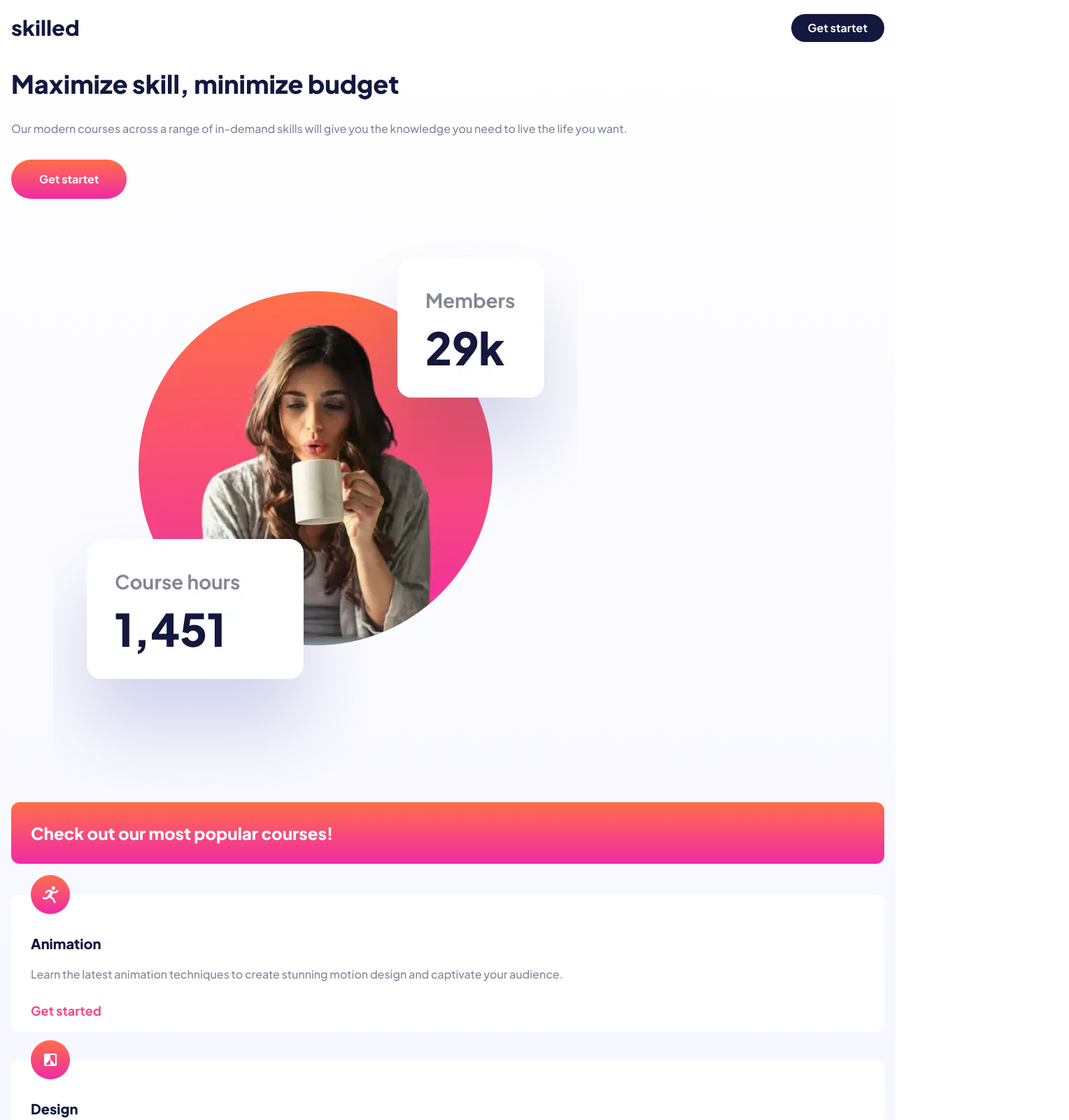
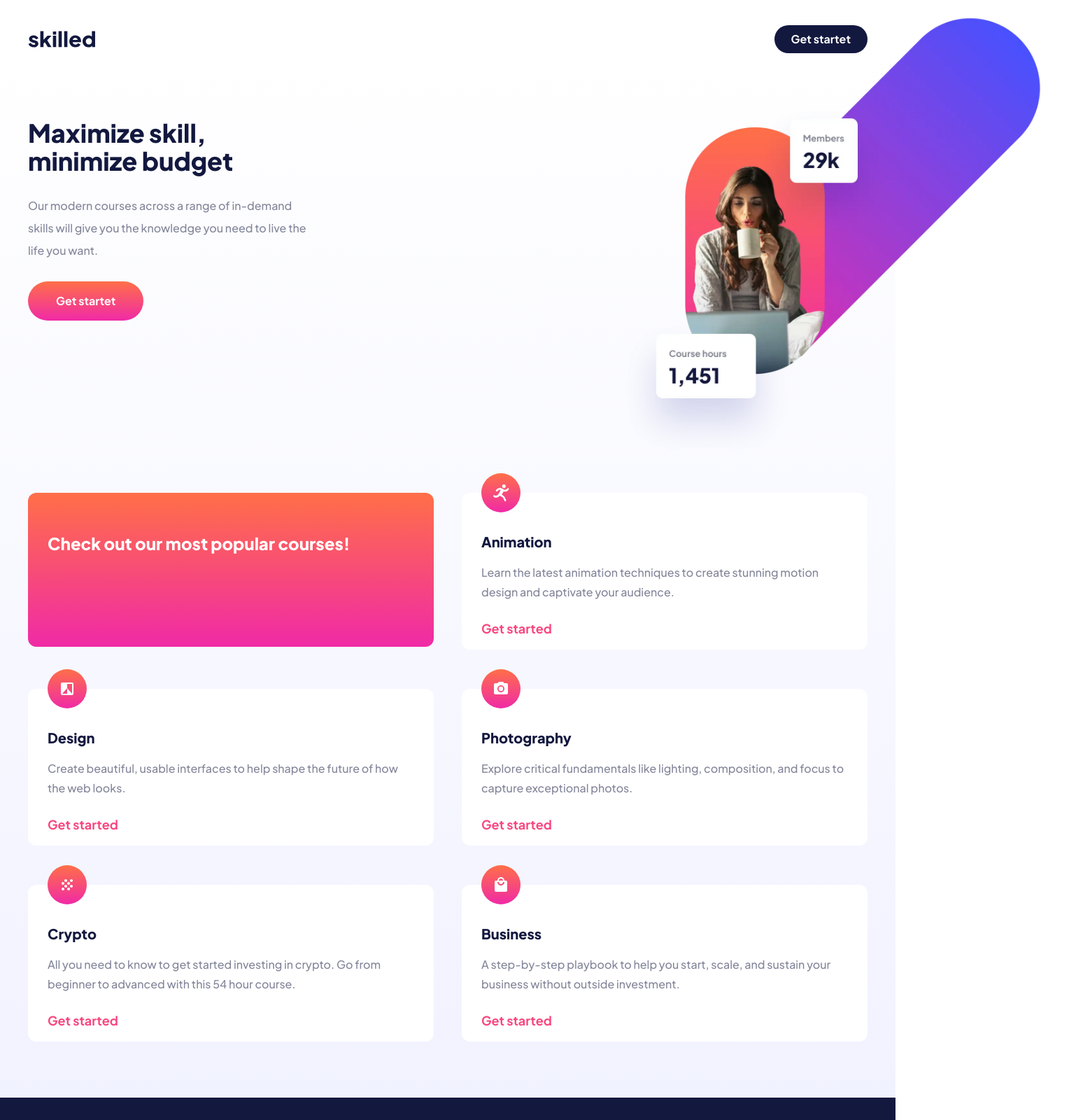
Before and after one commit to VitaliaSvirskaja/skilled-elearning-landing-page, a React (Vite) app in the folder elearning-lp/: page / in a window 1280 px wide. Shown: the top 1600 px of the page at 70% size, 1528 px wide, since content can reach past the window. Built offline with nearby package versions, Linux system fonts and the light colour scheme.

Commit message:
implementing responsive design (wip)

```diff
--- a/elearning-lp/src/components/Footer/Footer.tsx
+++ b/elearning-lp/src/components/Footer/Footer.tsx
@@ -4,7 +4,7 @@ import { FooterButton } from "./FooterButton";
 export const Footer = () => {
   return (
     <div className="bg-darkblue h-32 flex flex-col justify-center">
-      <div className="flex justify-between items-center bg-darkblue mx-4">
+      <div className="flex justify-between items-center bg-darkblue mx-4 sm:mx-10 ">
         <img src={logoWhite} alt="logo-navbar" className="w-24" />
         <FooterButton />
       </div>
--- a/elearning-lp/src/components/MainContent/Features.tsx
+++ b/elearning-lp/src/components/MainContent/Features.tsx
@@ -7,8 +7,8 @@ import businessIcon from "../../assets/icon-business.svg";
 
 export const Features = () => {
   return (
-    <div className="flex flex-col gap-10 mb-20">
-      <div className="orange-gradient p-7 text-white rounded-xl font-extrabold text-2xl leading-8 mb-1">
+    <div className="flex flex-col gap-10 sm:gap-y-14 mb-20 sm:grid sm:grid-cols-2">
+      <div className="orange-gradient p-7 text-white rounded-xl font-extrabold text-2xl leading-8 mb-1 sm:pt-14">
         Check out our most popular courses!
       </div>
       <FeatureCard icon={animationIcon} title="Animation">
--- a/elearning-lp/src/components/MainContent/Herosection.tsx
+++ b/elearning-lp/src/components/MainContent/Herosection.tsx
@@ -1,16 +1,24 @@
 import { HerosectionButton } from "./HerosectionButton";
 import heroImageMobile from "../../assets/image-hero-mobile@2x.webp";
+import heroImageTablet from "../../assets/image-hero-tablet@2x.webp";
+import heroImageDesktop from "../../assets/image-hero-desktop@2x.webp";
 
 export const Herosection = () => {
   return (
-    <div className="flex flex-col gap-7 pt-5 items-start">
-      <h1 className="headingL space-y-1">Maximize skill, minimize budget</h1>
-      <p className="bodyM">
-        Our modern courses across a range of in-demand skills will give you the
-        knowledge you need to live the life you want.
-      </p>
-      <HerosectionButton />
-      <img src={heroImageMobile} alt="hero-image" className="mt-4" />
+    <div className="flex flex-col sm:flex-row sm:relative sm:h-96 sm:items-center">
+      <div className="flex flex-col items-start gap-7 pt-5 sm:w-[25rem]">
+        <h1 className="headingL space-y-1">Maximize skill, minimize budget</h1>
+        <p className="bodyM">
+          Our modern courses across a range of in-demand skills will give you
+          the knowledge you need to live the life you want.
+        </p>
+        <HerosectionButton />
+      </div>
+      <picture className="sm:absolute sm:-top-36 sm:-right-72 sm:w-[40rem]">
+        <source srcSet={heroImageDesktop} media="(min-width: 1390px)" />
+        <source srcSet={heroImageTablet} media="(min-width: 640px)" />
+        <img src={heroImageMobile} alt="hero-image" className="mt-4" />{" "}
+      </picture>
     </div>
   );
 };
--- a/elearning-lp/src/components/MainContent/MainContent.tsx
+++ b/elearning-lp/src/components/MainContent/MainContent.tsx
@@ -3,7 +3,7 @@ import { Features } from "./Features";
 
 export const MainContent = () => {
   return (
-    <div className="px-4">
+    <div className="px-4 sm:px-10 flex flex-col sm:gap-52 container mx-auto">
       <Herosection />
       <Features />
     </div>
--- a/elearning-lp/src/components/Navbar/Navbar.tsx
+++ b/elearning-lp/src/components/Navbar/Navbar.tsx
@@ -3,7 +3,7 @@ import { NavbarButton } from "./NavbarButton";
 
 export const Navbar = () => {
   return (
-    <div className="flex justify-between items-center m-4 h-12">
+    <div className="flex justify-between items-center m-4 sm:mx-10 sm:my-8 h-12">
       <img src={logoBlack} alt="logo-navbar" className="w-24" />
       <NavbarButton />
     </div>
```
